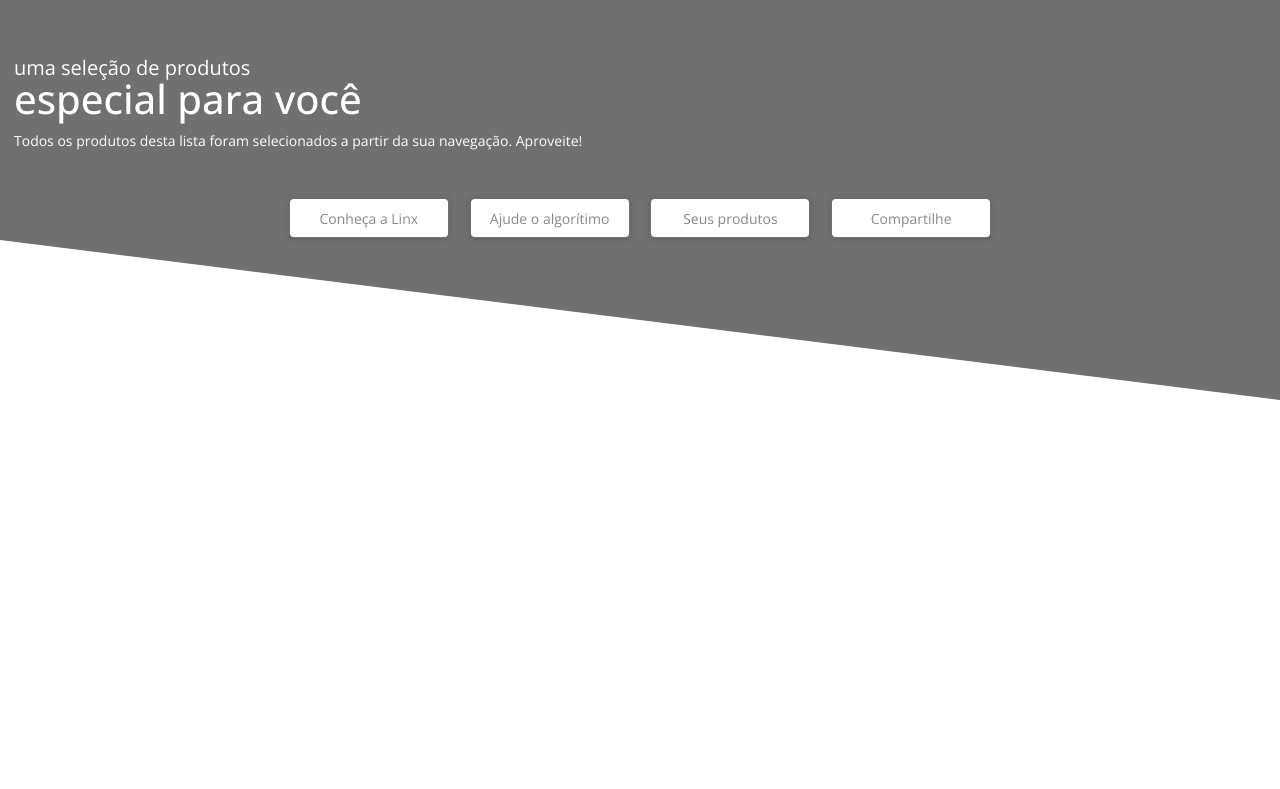
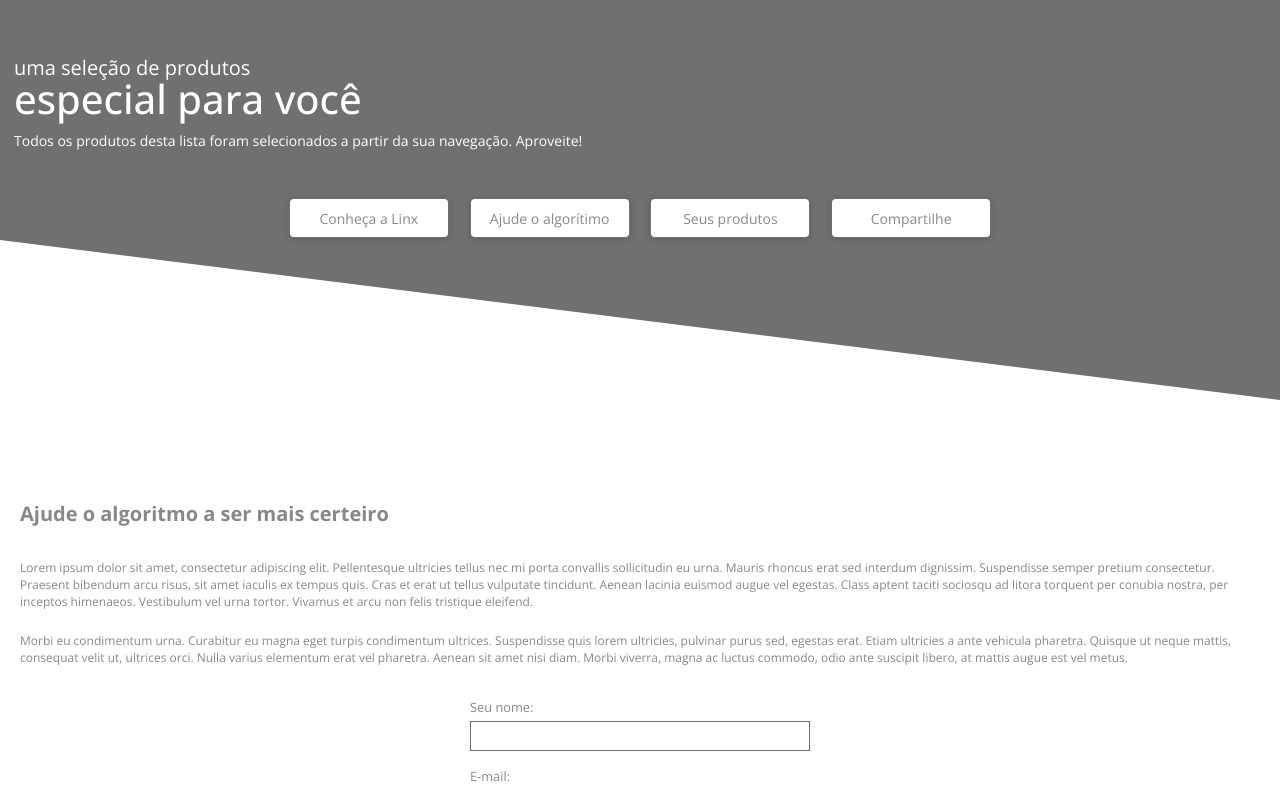
Before and after one commit to GabrielAlvesFS/LinxImpulse-LandingPage, a React (Vite) app: page / in a window 1280 px wide. Shown: the top 789 px of the page. Built offline with nearby package versions, Linux system fonts and the light colour scheme.

Commit message:
:sparkles: feat: Adicionando o Componente HelpSection na Home

```diff
--- a/src/pages/Home/index.jsx
+++ b/src/pages/Home/index.jsx
@@ -1,9 +1,11 @@
 import { Header } from '../../components/Header';
+import { HelpSection } from '../../components/HelpSection';
 
 function Home() {
   return (
     <>
       <Header />
+      <HelpSection />
     </>
   );
 }
```
